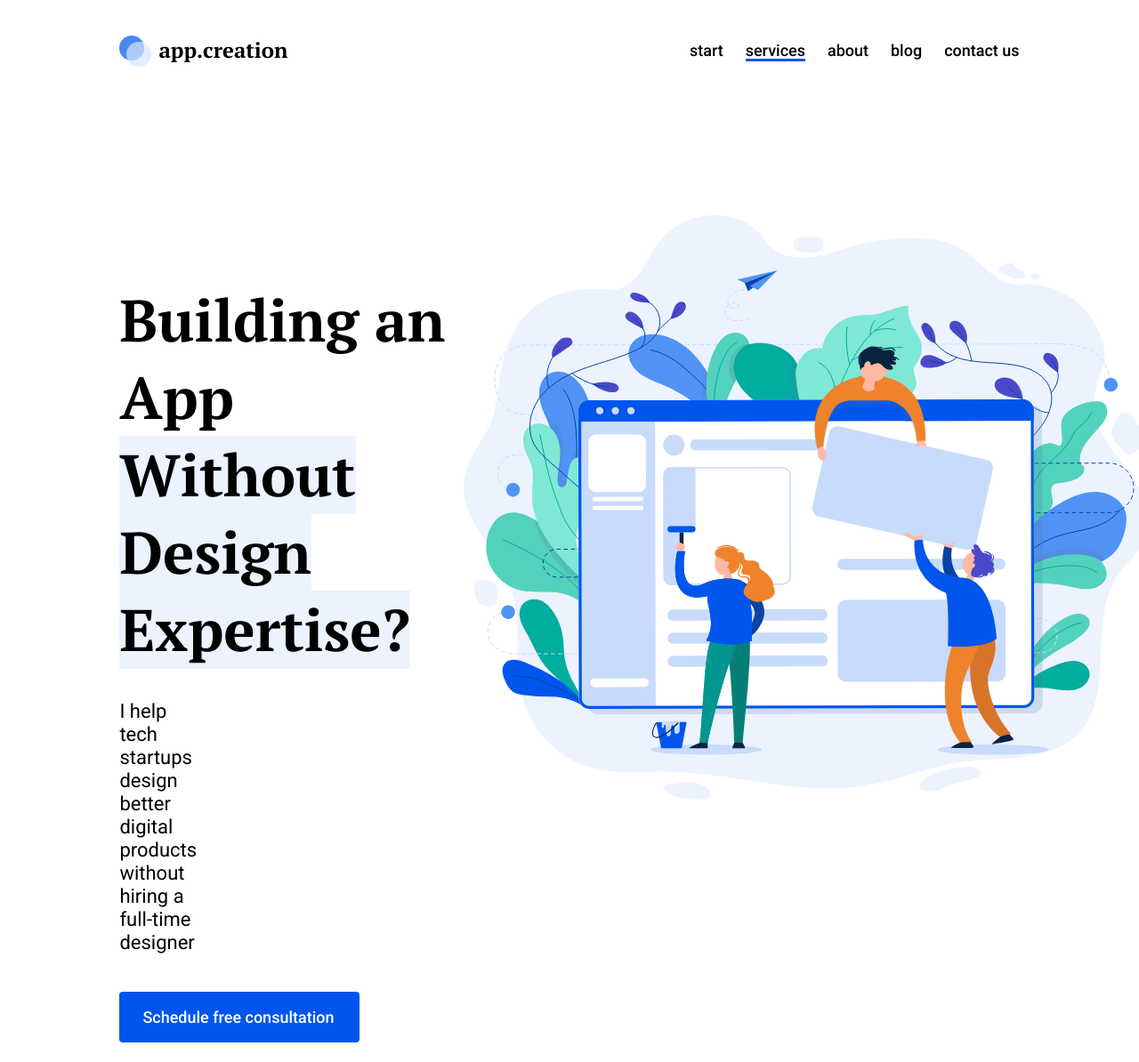
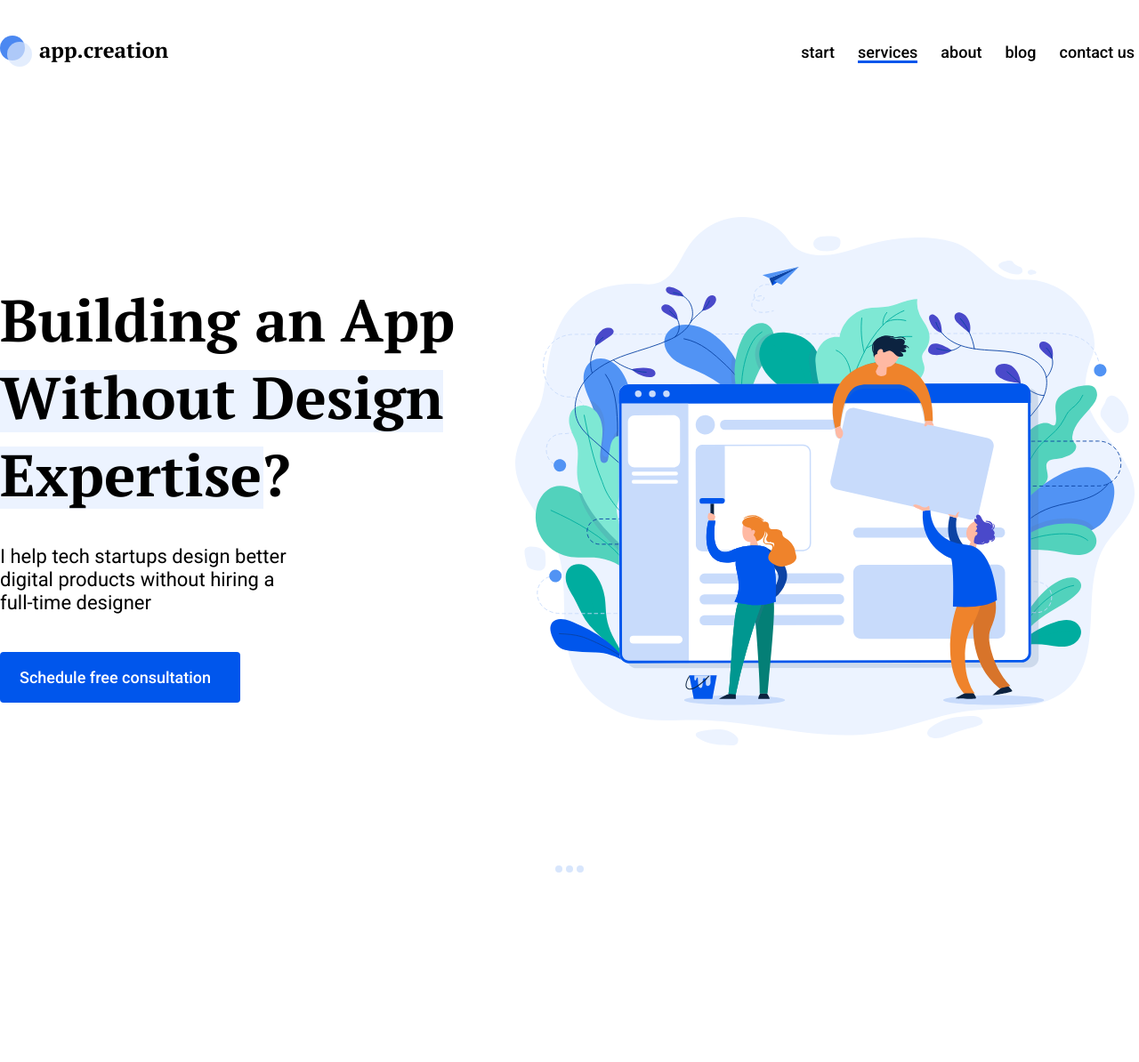
Before and after one commit to WebHeroSchool/dzimitron_html-css2.0, a plain HTML site: page index.html in a window 1280 px wide. Shown: the whole page at 89% size. After the commit the page ends 1072 px from the top, so only its background shows below. Drawn offline with Linux system fonts and the light colour scheme.

Commit message:
fix: correct layout

```diff
--- a/index.html
+++ b/index.html
@@ -3,6 +3,7 @@
 
 <head>
     <meta charset="UTF-8">
+    <meta name="viewport" content="width=device-width, initial-scale=1.0">
     <link href="https://fonts.googleapis.com/css2?family=Roboto:wght@400;500&display=swap" rel="stylesheet">
     <link rel="stylesheet" href="fonts.css">
     <link rel="stylesheet" href="style.css">
@@ -26,8 +27,7 @@
         </header>
         <section class="main-section">
             <main class="main-content">
-                <h1 class="main-content__title">Building an App <span class="main-content__title-text_highlight">Without
-                        Design Expertise?</span></h1>
+                <h1 class="main-content__title">Building&nbspan&nbspApp <span class="main-content__title-text_highlight"><br>Without&nbspDesign <br>Expertise?</span></h1>
                 <p class="main-content__subtitle">I help tech startups design better digital products without hiring a
                     full-time
                     designer</p>
@@ -37,6 +37,9 @@
                 <img src="img/Frame.svg" alt="main image" class="main-image__image">
             </figure>
         </section>
+        <footer class="footer">
+            <img class="footer__image" src="img/Dots.svg" alt="dots">
+        </footer>
     </div>
     <script src="script.js"></script>
 </body>
--- a/style.css
+++ b/style.css
@@ -3,8 +3,8 @@ body {
 }
 
 .wrapper {
-    width: 79%;
-    margin: auto;
+  max-width: 1528px;
+  margin: 0 auto;
 }
 
 .header {
@@ -24,20 +24,20 @@ body {
   width: 28px;
   height: 28px;
   border-radius: 50%;
-    background: #0056EC;
+  background: #0056ec;
   opacity: 0.7;
 }
 
 .logo__image::after {
   display: block;
   position: relative;
-    content: '';
+  content: "";
   width: 28px;
   height: 28px;
   border-radius: 50%;
   left: 8px;
   top: 7px;
-    background: #C8DBFB;
+  background: #c8dbfb;
   opacity: 0.7;
 }
 
@@ -52,12 +52,13 @@ body {
 }
 
 .menu__elem {
+  padding-top: 4px;
   position: relative;
-    margin-right: 25px;
+  margin-right: 26px;
   font: 500 18px/21px Roboto, sans-serif;
   text-decoration: none;
   color: #000;
-    transition: width, opacity .3s;
+  transition: width, opacity 0.3s;
 }
 
 .menu__elem:active {
@@ -65,23 +66,23 @@ body {
 }
 
 .menu__elem:hover {
-    opacity: .5;
-    transition: width, opacity .3s;
+  opacity: 0.5;
+  transition: width, opacity 0.3s;
 }
 
 .menu__elem::before {
   position: absolute;
-    content: '';
+  content: "";
   width: 0px;
-    top: 20px;
+  top: 24px;
   height: 3px;
-    background: #0056EC;
-    transition: .3s;
+  background: #0056ec;
+  transition: 0.3s;
   opacity: 0;
 }
 
 .menu__elem:last-child {
-    margin-right: 0;
+  margin-right: 5px;
 }
 
 .menu__elem:hover::before {
@@ -92,11 +93,11 @@ body {
 
 .menu__elem_active::before {
   position: absolute;
-    content: '';
-    top: 20px;
+  content: "";
+  top: 24px;
   width: 100%;
   height: 3px;
-    background: #0056EC;
+  background: #0056ec;
   opacity: 1;
 }
 
@@ -116,12 +117,34 @@ body {
 }
 
 .main-content__title-text_highlight {
-    background:  #ECF3FF;
+  position: relative;
+}
+
+.main-content__title-text_highlight::before {
+  display: block;
+  position: absolute;
+  top: 100px;
+  width: 498px;
+  height: 70px;
+  content: "";
+  background: #ecf3ff;
+  z-index: -1;
+}
+
+.main-content__title-text_highlight::after {
+  display: block;
+  position: absolute;
+  bottom: 6px;
+  width: 296px;
+  height: 70px;
+  content: "";
+  background: #ecf3ff;
+  z-index: -1;
 }
 
 .main-content__subtitle {
   margin: 0;
-    padding: 0 300px 60px 0;
+  padding: 0 40% 60px 0;
   font: normal 22px/26px Roboto, sans-serif;
 }
 
@@ -129,7 +152,7 @@ body {
   position: relative;
   width: 270px;
   height: 57px;
-    padding: 20px 26px 20px 26px;
+  padding: 20px 22px 20px 22px;
   font: 500 18px/21px Roboto, sans-serif;
   text-decoration: none;
   color: #fff;
@@ -137,26 +160,40 @@ body {
 
 .main-content__button::after {
   position: absolute;
-    content: '';
+  content: "";
   bottom: 2px;
   left: 0;
   right: 27px;
   width: 270px;
   height: 57px;
-    background-color: #0056EC;
+  background-color: #0056ec;
   border-radius: 4px;
   z-index: -1;
-    transition: .3s;
+  transition: 0.3s;
 }
 
 .main-content__button:hover::after {
-    opacity: .5;
+  opacity: 0.5;
 }
 
 .main-image {
   margin: 0;
+  padding: 2px 5px 0 0;
 }
 
 .main-image__image {
-    margin-right: -10px;
+  width: 100%;
+  height: auto;
 }
+
+.footer {
+  display: flex;
+  justify-content: center;
+  align-items: center;
+  height: 190px;
+}
+
+.footer__image {
+  width: 32px;
+  height: auto;
+}
```
Also changed, not shown: img/Dots.svg (added). Lines whose indentation alone changed are shown as unchanged.
